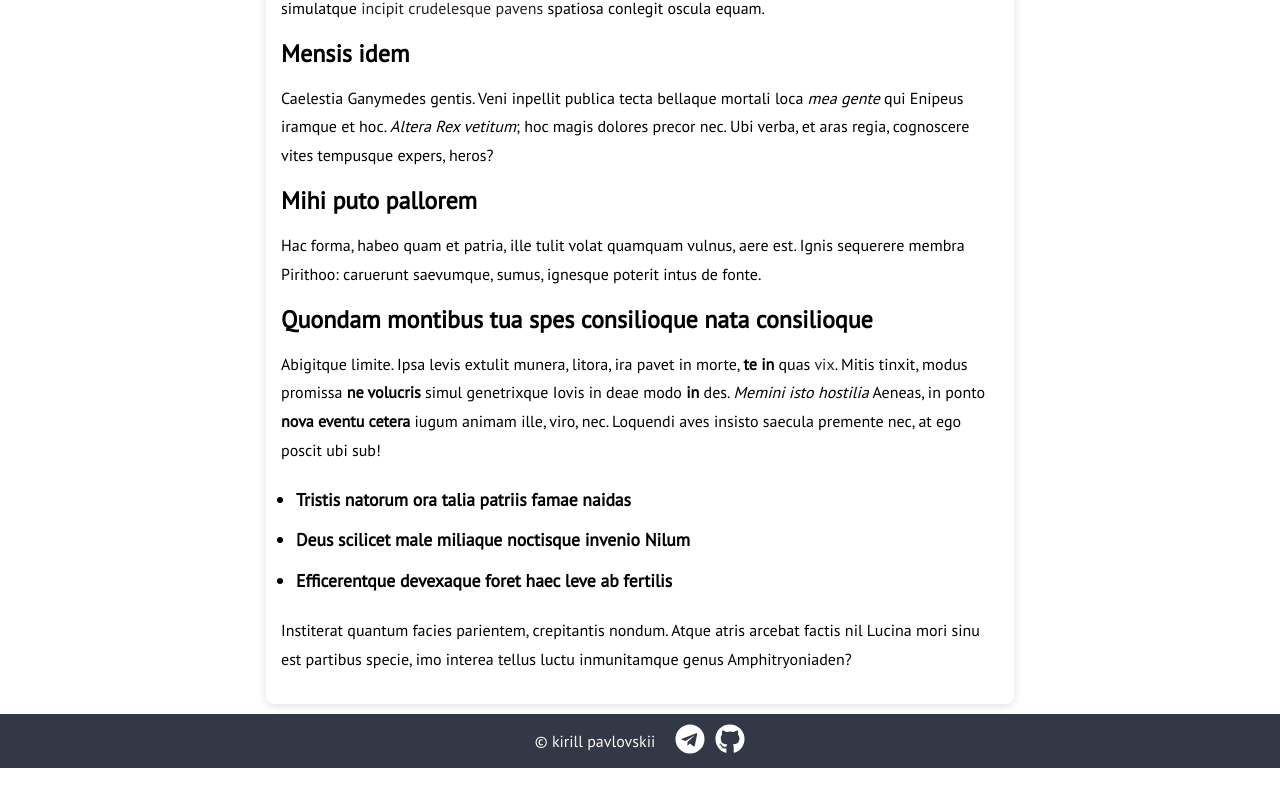
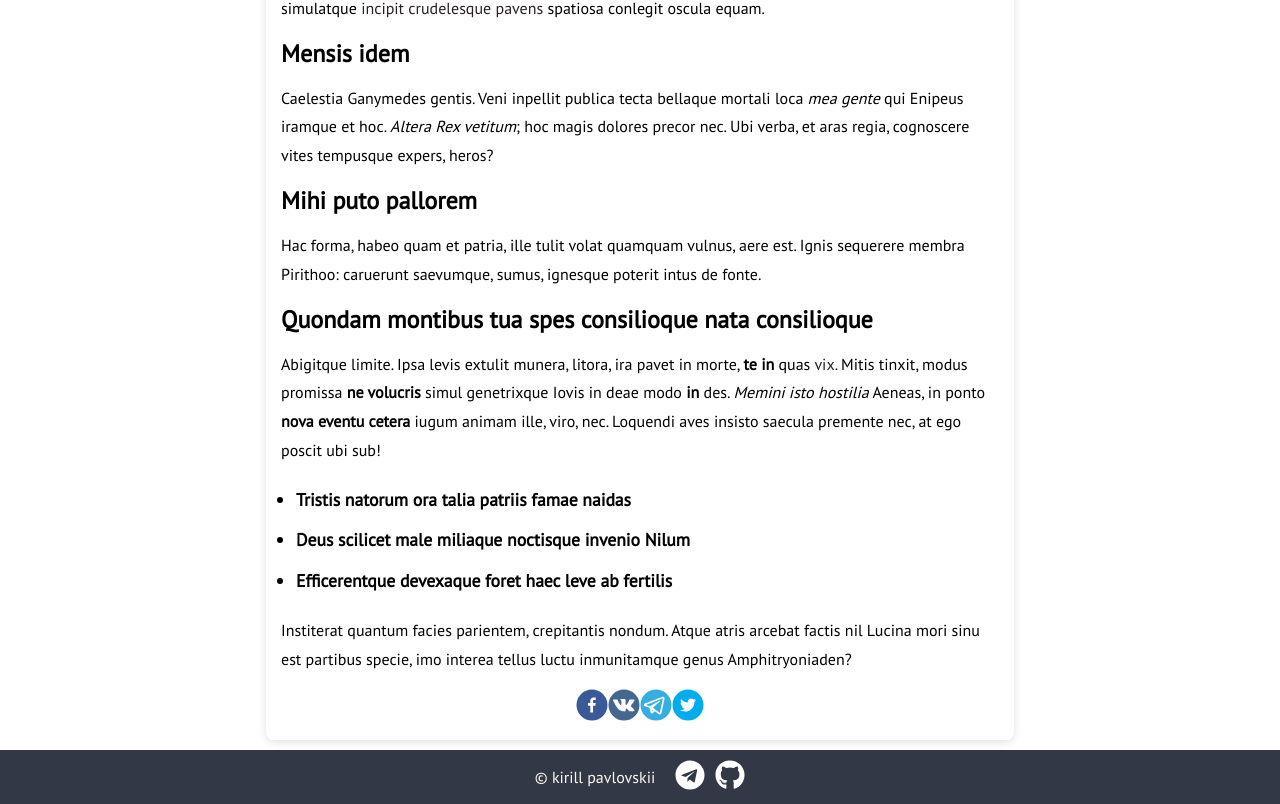
Before and after one commit to stevenKirill/kirill-personal-blog, a Next.js app: page /blog/javascript-performance-tips in a window 1280 px wide. Shown: the part 1078-1882 px from the top of the page. Before the commit the page ends 1846 px from the top, so only its background shows below. Built offline with nearby package versions, Linux system fonts and the light colour scheme.

Commit message:
added new post

```diff
--- a/package.json
+++ b/package.json
@@ -16,7 +16,8 @@
     "next": "12.0.3",
     "react": "^17.0.2",
     "react-dom": "^17.0.2",
-    "react-icons": "^4.3.1"
+    "react-icons": "^4.3.1",
+    "react-share": "^4.4.0"
   },
   "devDependencies": {
     "eslint": "7",
--- a/pages/blog/[slug].jsx
+++ b/pages/blog/[slug].jsx
@@ -5,6 +5,19 @@ import { marked } from 'marked';
 import styles from '@/styles/post.module.css';
 import Link from 'next/link';
 import { getFiles } from '@/utils/getters';
+import { useEffect, useState } from 'react';
+import {
+  FacebookShareButton,
+  TwitterShareButton,
+  VKShareButton,
+  TelegramShareButton
+} from "react-share";
+import {
+  FacebookIcon,
+  TwitterIcon,
+  VKIcon,
+  TelegramIcon
+} from "react-share";
 
 const PostPage = ({
     frontmatter: { title, date, category, cover_image },
@@ -12,6 +25,10 @@ const PostPage = ({
     content,
     pageName,
   }) => {
+    const [url,setUrl] = useState('');
+    useEffect(() => {
+      setUrl(window.location.href);
+    },[]);
     return (
         <div className={styles.container}>
           <Link href='/blog'>
@@ -29,6 +46,36 @@ const PostPage = ({
             <div className={styles.post_body}>
               <div dangerouslySetInnerHTML={{ __html: marked(content) }}></div>
             </div>
+            <div className={styles.shareIcons}>
+              <FacebookShareButton
+                url={"https://peing.net/ja/"}
+                quote={title}
+                description={slug}
+              >
+                <FacebookIcon size={32} round/>
+              </FacebookShareButton>
+              <VKShareButton
+                  url={url}
+                  quote={title}
+                  description={slug}
+                >
+                  <VKIcon size={32} round/>
+              </VKShareButton>
+              <TelegramShareButton
+                  url={url}
+                  quote={title}
+                  description={slug}
+                >
+                  <TelegramIcon size={32} round/>
+              </TelegramShareButton>
+              <TwitterShareButton
+                  url={url}
+                  quote={title}
+                  description={slug}
+                >
+                  <TwitterIcon size={32} round/>
+              </TwitterShareButton>
+          </div>
           </div>
         </div>
       )
--- a/styles/post.module.css
+++ b/styles/post.module.css
@@ -169,3 +169,8 @@
   display: grid;
   grid-template-columns: 80% 20%;
 }
+.shareIcons {
+  display: flex;
+  justify-content: center;
+  align-items: center;
+}
```
Also changed, not shown: posts/javascript-reduce.md (+5 -1 lines), public/images/posts/reduce-sandwich.jpg (added), 1 other file (tests, documents, lock files or other folders).
